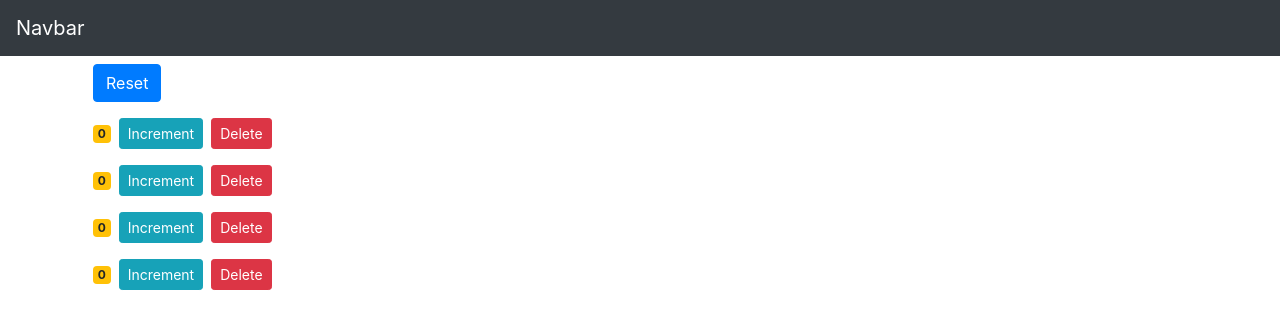
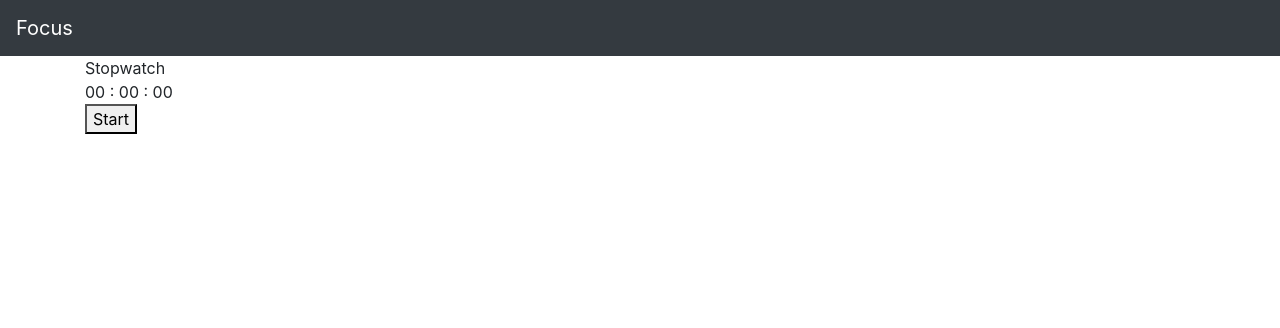
Before and after one commit to jamzhong15/focus-app, a React (Create React App) app: page / in a window 1280 px wide. Shown: the top 328 px of the page. Built offline with nearby package versions, Linux system fonts and the light colour scheme.

Commit message:
implemented timer

```diff
--- a/src/App.js
+++ b/src/App.js
@@ -2,13 +2,14 @@ import React from "react";
 import NavBar from "./components/navbar";
 import Counters from "./components/counters";
 import "./App.css";
+import TimerDisplay from "./components/timerDisplay";
 
 function App() {
   return (
     <React.Fragment>
       <NavBar />
       <main className="container">
-        <Counters />
+        <TimerDisplay />
       </main>
     </React.Fragment>
   );
--- a/src/components/navbar.jsx
+++ b/src/components/navbar.jsx
@@ -5,7 +5,7 @@ class NavBar extends Component {
     return (
       <nav className="navbar navbar-dark bg-dark">
         <a class="navbar-brand" href="#">
-          Navbar
+          Focus
         </a>
       </nav>
     );
--- /dev/null
+++ b/src/components/timerDisplay.jsx
@@ -0,0 +1,73 @@
+import React, { Component } from "react";
+
+class TimerDisplay extends Component {
+  state = { isTiming: false, currentTime: 0, timeElapsed: 0 };
+
+  startTimer = () => {
+    this.setState({
+      isTiming: true,
+      currentTime: this.state.currentTime,
+      timeElapsed: Date.now() - this.state.currentTime,
+    });
+
+    this.timer = setInterval(() => {
+      this.setState({
+        currentTime: Date.now() - this.state.timeElapsed,
+      });
+    }, 10);
+  };
+
+  stopTimer = () => {
+    this.setState({ isTiming: false });
+    clearInterval(this.timer);
+  };
+
+  resetTimer = () => {
+    this.setState({ currentTime: 0, timeElapsed: 0 });
+  };
+
+  // convertSeconds(secs) {
+  //     const hours = Math.floor(secs/ 60*60);
+  //     let excludeHours = secs % (60*60);
+  //     const minutes = Math.floor(excludeHours / 60);
+  //     let excludeMinutes = secs % (excludeHours % 60);
+  //     const seconds = Math.ceil(excludeMinutes);
+
+  //     let time = {
+  //         h: hours,
+  //         m: minutes,
+  //         s: seconds
+  //     };
+  //     return time;
+  // }
+
+  render() {
+    const { currentTime } = this.state;
+    let seconds = ("0" + (Math.floor(currentTime / 1000) % 60)).slice(-2);
+    let minutes = ("0" + (Math.floor(currentTime / 60000) % 60)).slice(-2);
+    let hours = ("0" + Math.floor(currentTime / 3600000)).slice(-2);
+
+    return (
+      <div className="Stopwatch">
+        <div className="Stopwatch-header">Stopwatch</div>
+        <div className="Stopwatch-display">
+          {hours} : {minutes} : {seconds}
+        </div>
+        {this.state.isTiming === false && this.state.currentTime === 0 && (
+          <button onClick={this.startTimer}>Start</button>
+        )}
+        {this.state.isTiming === true && (
+          <button onClick={this.stopTimer}>Stop</button>
+        )}
+        {this.state.isTiming === false && this.state.currentTime > 0 && (
+          <button onClick={this.startTimer}>Resume</button>
+        )}
+        {this.state.isTiming === false && this.state.currentTime > 0 && (
+          <button onClick={this.resetTimer}>Reset</button>
+        )}
+      </div>
+    );
+  }
+}
+
+export default TimerDisplay;
```
Also changed, not shown: src/components/time.jsx (added, +16 -0 lines).
